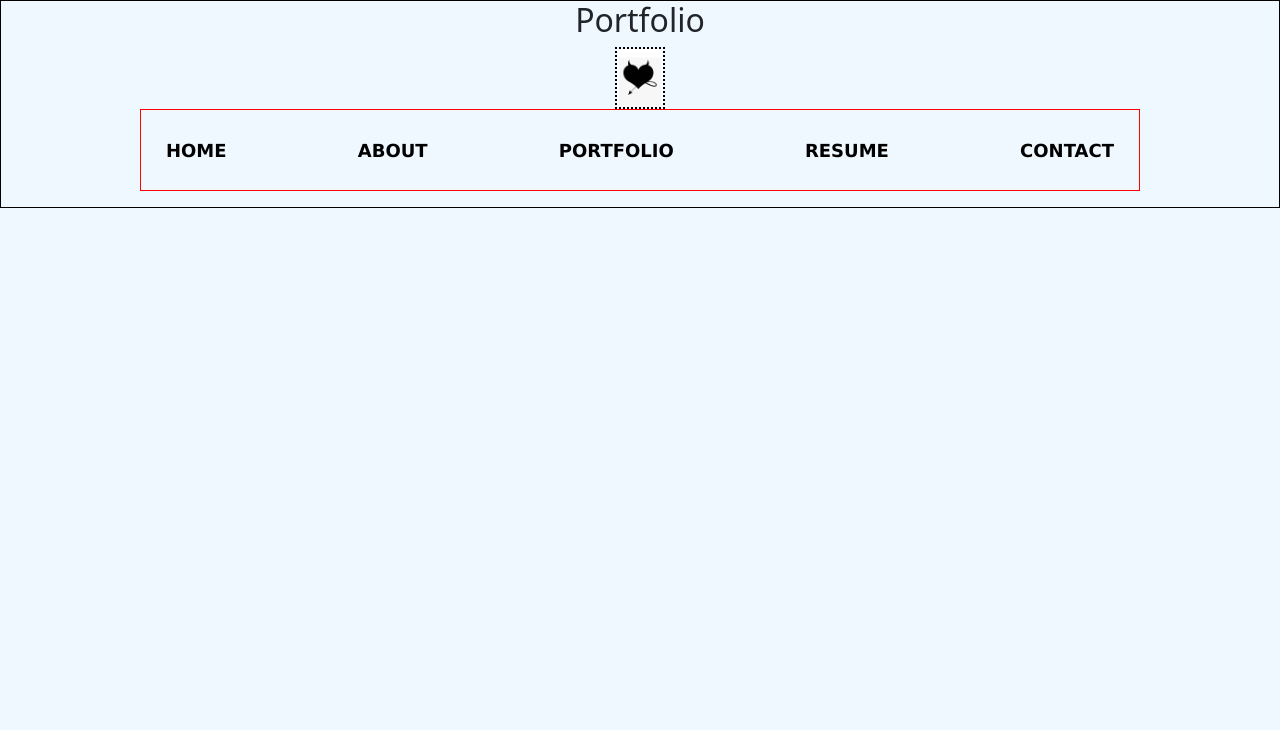
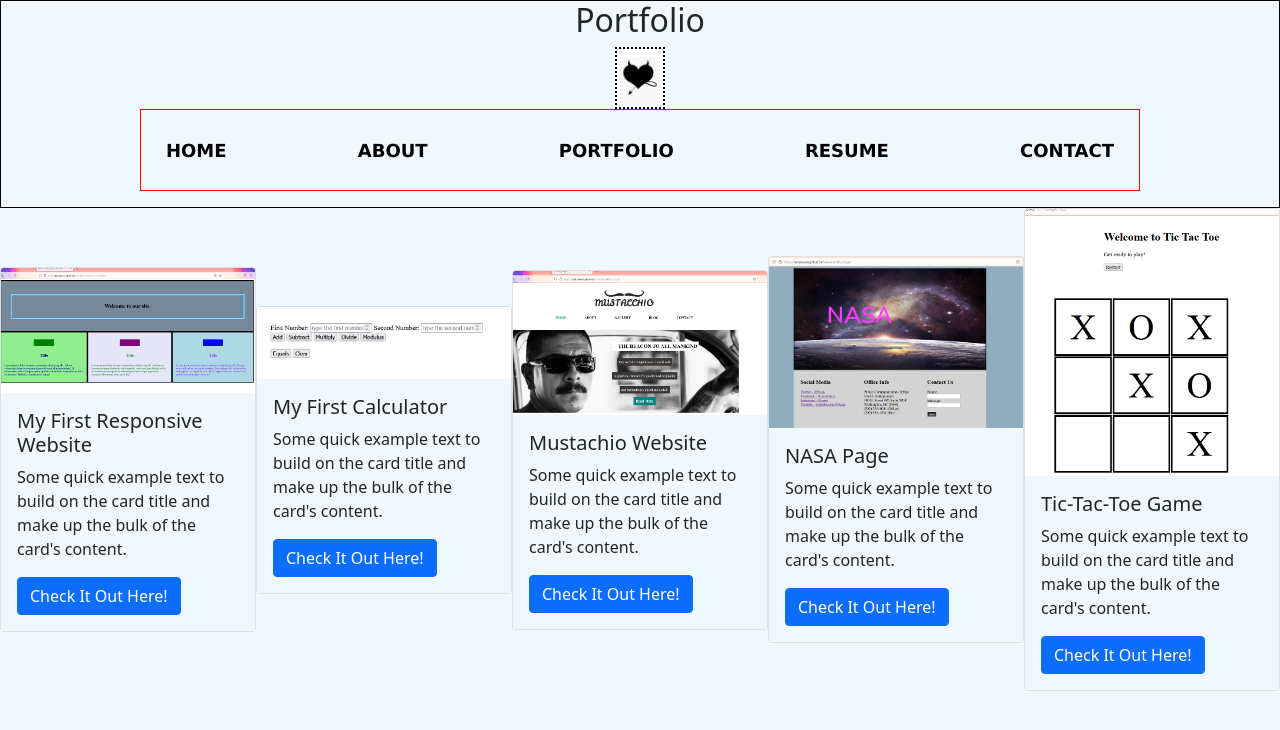
Before and after one commit to kaityevans/Web101-FinalPortfolioProject, a plain HTML site: page portfoloio.html in a window 1280 px wide. Drawn offline with nearby package versions, Linux system fonts and the light colour scheme.

Commit message:
Added cards to portfolio

```diff
--- a/portfoloio.html
+++ b/portfoloio.html
@@ -27,13 +27,47 @@
   </div>
   <div>
     <main>
+      <div class="card" style="width: 18rem;">
+        <img src="1stResponsiveWebsite.png" class="card-img-top" alt="...">
+        <div class="card-body">
+          <h5 class="card-title">My First Responsive Website</h5>
+          <p class="card-text">Some quick example text to build on the card title and make up the bulk of the card's content.</p>
+          <a href="https://kaityevans.github.io/My-First-Responsive-Website/" class="btn btn-primary">Check It Out Here!</a>
+        </div>
+      </div>
+      <div class="card" style="width: 18rem;">
+        <img src="Calculator.png" class="card-img-top" alt="...">
+        <div class="card-body">
+          <h5 class="card-title">My First Calculator</h5>
+          <p class="card-text">Some quick example text to build on the card title and make up the bulk of the card's content.</p>
+          <a href="https://kaityevans.github.io/calculator-app-101/" class="btn btn-primary">Check It Out Here!</a>
+        </div>
+      </div>
+      <div class="card" style="width: 18rem;">
+        <img src="MustachioWebsite.png" class="card-img-top" alt="...">
+        <div class="card-body">
+          <h5 class="card-title">Mustachio Website</h5>
+          <p class="card-text">Some quick example text to build on the card title and make up the bulk of the card's content.</p>
+          <a href="https://kaityevans.github.io/hairSalonWebsite-c2/" class="btn btn-primary">Check It Out Here!</a>
+        </div>
+      </div>
+      <div class="card" style="width: 18rem;">
+        <img src="NASA-Page.png" class="card-img-top" alt="...">
+        <div class="card-body">
+          <h5 class="card-title">NASA Page</h5>
+          <p class="card-text">Some quick example text to build on the card title and make up the bulk of the card's content.</p>
+          <a href="https://kaityevans.github.io/Nasa_Landing_Page/" class="btn btn-primary">Check It Out Here!</a>
+        </div>
+      </div>
+      <div class="card" style="width: 18rem;">
+        <img src="TTTPage.png" class="card-img-top" alt="...">
+        <div class="card-body">
+          <h5 class="card-title">Tic-Tac-Toe Game</h5>
+          <p class="card-text">Some quick example text to build on the card title and make up the bulk of the card's content.</p>
+          <a href="https://kaityevans.github.io/TTT-Logic-KE/" class="btn btn-primary">Check It Out Here!</a>
+        </div>
+      </div>
 
-      <div class="box1">
-        <!-- <img src="1stResponsiveWebsite" alt=""> -->
-      </div>
-      <div class="box2"></div>
-      <div class="box3"></div>
-      <div class="box4"></div>
     </main>
   </div>
 </body>
```
